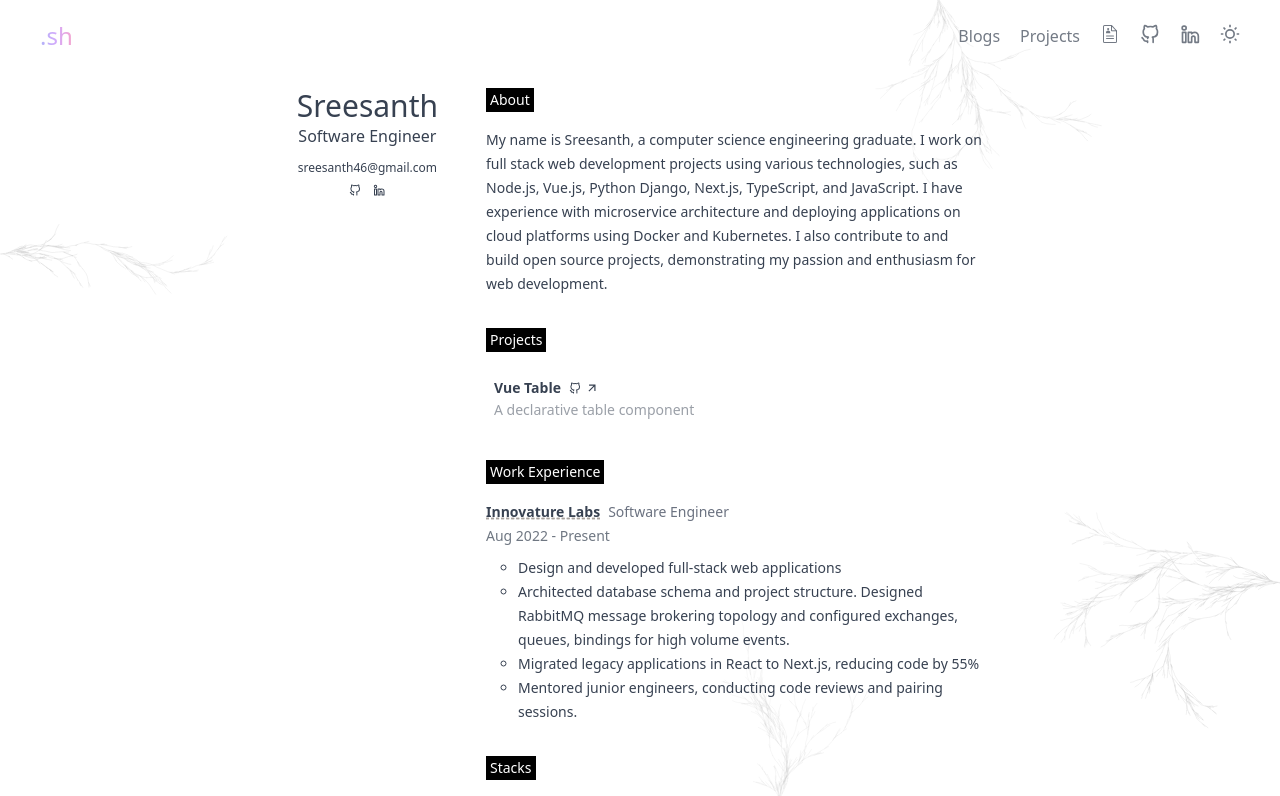
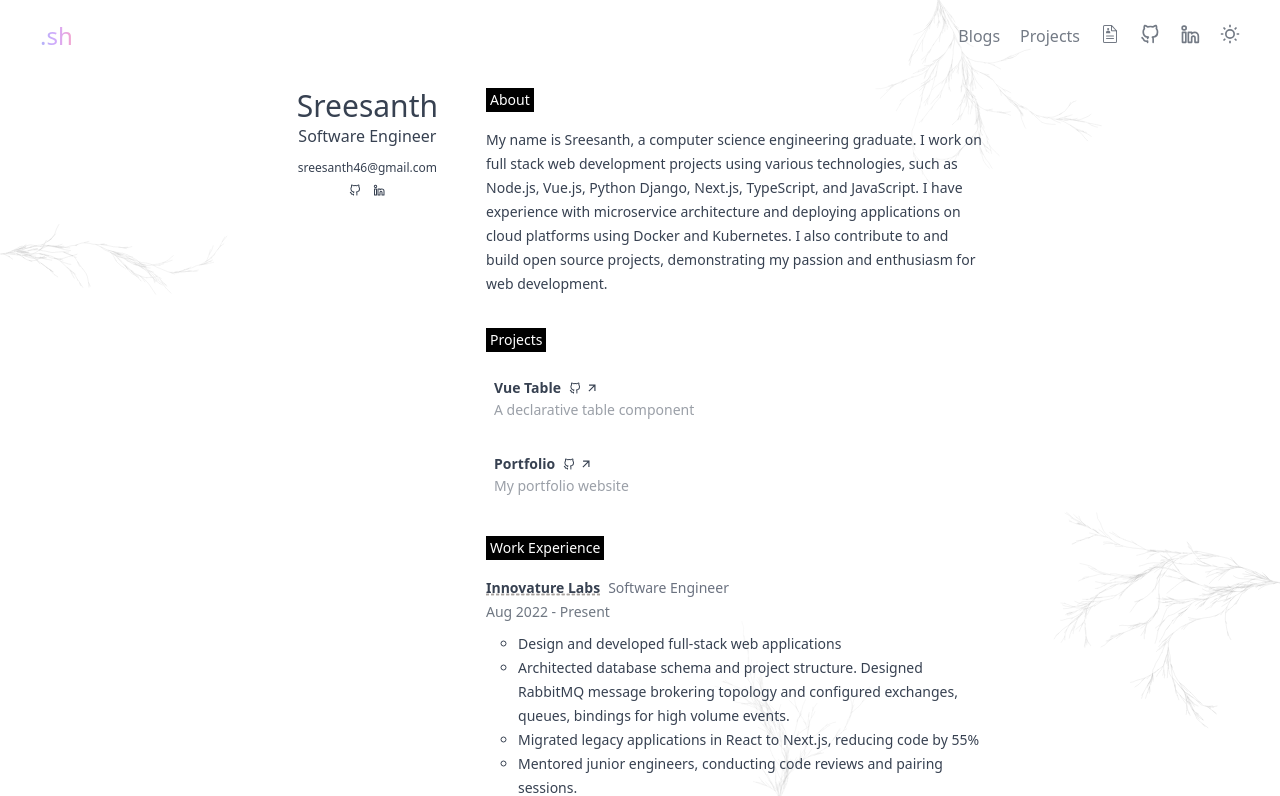
Before and after one commit to Sreesanth46/sreesanth.me, a Vue app: page /resume in a window 1280 px wide. Shown: the top 796 px of the page. Built offline with nearby package versions, Linux system fonts and the light colour scheme.

Commit message:
feat: added new project

```diff
--- a/src/globals/index.ts
+++ b/src/globals/index.ts
@@ -74,7 +74,8 @@ export const FindMeLinks = [
 ];
 
 const ProjectLinks = {
-  VueTable: 'https://github.com/Sreesanth46/vue-table'
+  VueTable: 'https://github.com/Sreesanth46/vue-table',
+  sh: 'https://github.com/Sreesanth46/sreesanth.me'
 };
 
 export const ProjectList = [
@@ -83,5 +84,11 @@ export const ProjectList = [
     description: 'A declarative table component',
     link: ProjectLinks.VueTable,
     icon: Github
+  },
+  {
+    title: 'Portfolio',
+    description: 'My portfolio website',
+    link: ProjectLinks.sh,
+    icon: Github
   }
 ];
```
